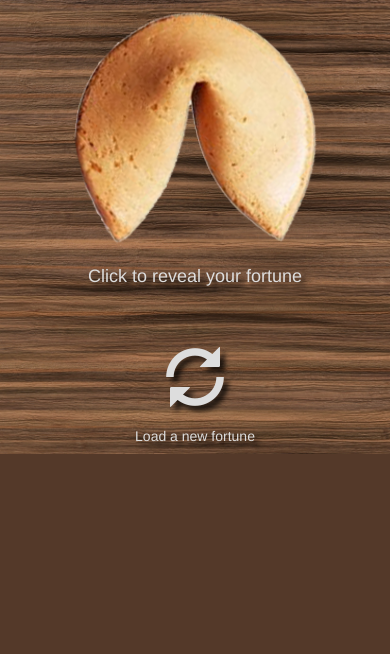
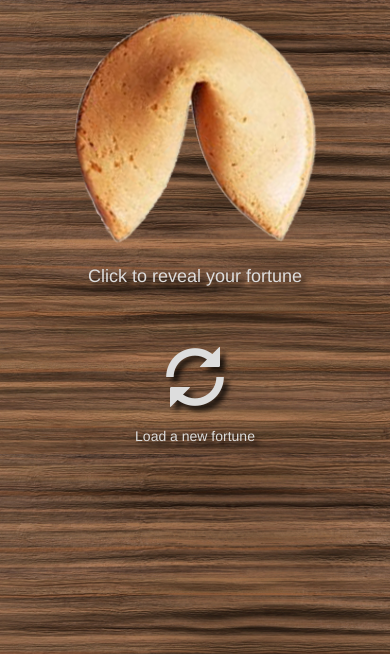
Before and after one commit to ninemoreminutes/django-fortunecookie, a Django app: template test_project/test_app/templates/test_app/index.html in a window 390 px wide. Shown: the top 654 px of the page. Run offline with Django 3.2, Linux system fonts and the light colour scheme; the template is opened without the code that fills it: most values are stand-ins (such as "Sample title", 1, 10 or a date in 2020); some libraries are stand-ins or nearby versions.

Commit message:
Fix background repeat for mobile.
git-svn-id: https://projects.ninemoreminutes.com/svn/django-fortunecookie/trunk@33 b5bb89e0-60e0-409f-8dd1-51e0510b34c3

```diff
--- a/test_project/templates/base.html
+++ b/test_project/templates/base.html
@@ -22,7 +22,7 @@
         padding-top: 50px;
         background-color: #543929;
         background-image: url('{% static "img/woodgrain.jpg" %}');
-        background-repeat: no-repeat;
+        background-repeat: repeat-y;
         background-size: cover;
       }
       @media screen and (max-width: 767px) {
```
